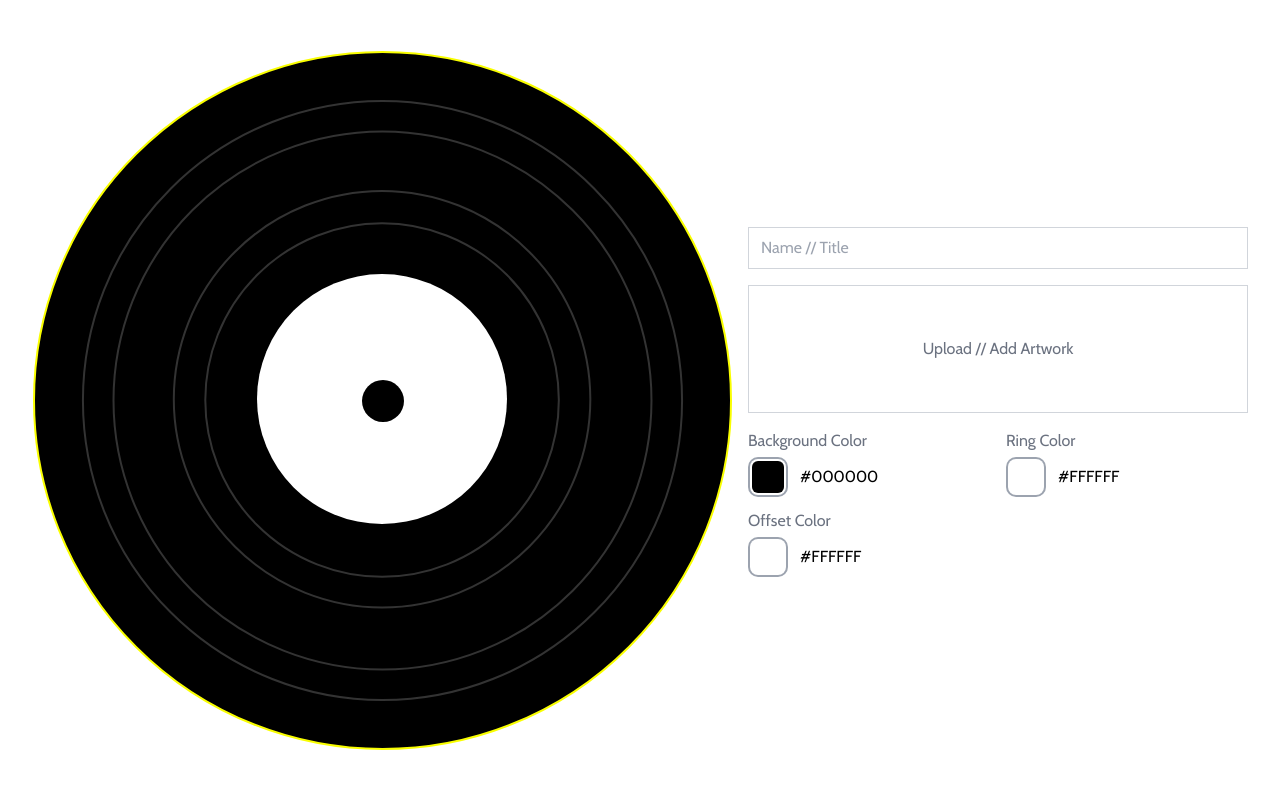
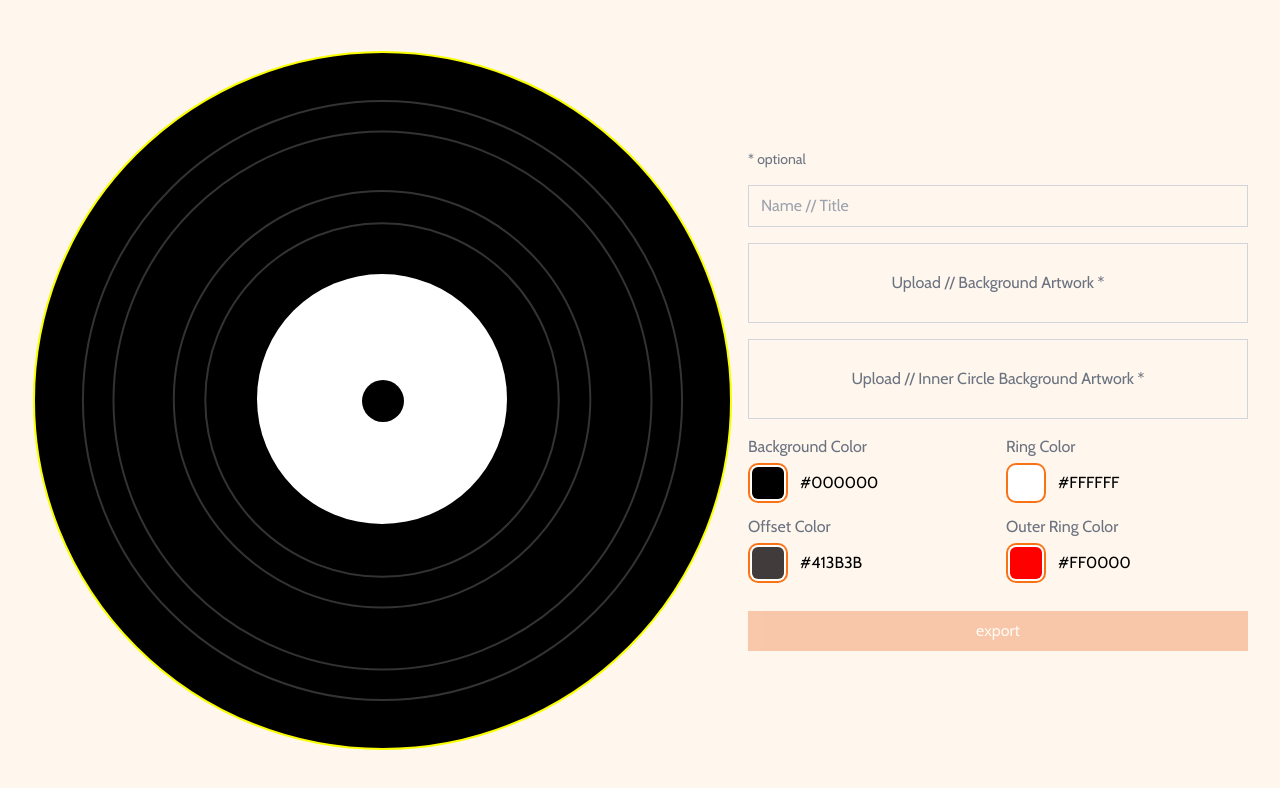
Before and after one commit to tasvln/ainyl, a Next.js app: page / in a window 1280 px wide. Shown: the top 788 px of the page. Built offline with nearby package versions, Linux system fonts and the light colour scheme.

Commit message:
added event propergation

```diff
--- a/src/app/globals.css
+++ b/src/app/globals.css
@@ -15,6 +15,10 @@ input, textarea, button, select {
   outline: none;
 }
 
+input {
+  background: inherit;
+}
+
 a {
   color: #0070f3;
   text-decoration: none;
--- a/src/app/layout.tsx
+++ b/src/app/layout.tsx
@@ -16,7 +16,7 @@ export default function RootLayout({
 }>) {
   return (
     <html lang="en">
-      <body className={cabin.className}>
+      <body className={`bg-orange-50 ${cabin.className}`}>
         {children}
       </body>
     </html>
--- a/src/app/page.tsx
+++ b/src/app/page.tsx
@@ -1,31 +1,46 @@
 "use client";
 
 import ColorPicker from "@/components/ColorPicker";
+import Export from "@/components/Export";
 import Vinyl from "@/components/svg/vinyl";
 import Image from "next/image";
-import { useState } from "react";
+import { useState, useCallback } from "react";
+import { motion, AnimatePresence } from "framer-motion"
 
 export default function Home() {
+  const [title, setTitle] = useState("");
   const [bgColor, setBgColor] = useState("#000000");
   const [ringColor, setRingColor] = useState("#FFFFFF");
-  const [offsetColor, setOffsetColor] = useState("#FFFFFF");
+  const [offsetColor, setOffsetColor] = useState("#413b3b");
+  const [outerRingColor, setOuterRingColor] = useState("#ff0000");
 
   return (
     <main className="h-dvh flex flex-col overflow-hidden relative">
       <section className="grid w-full h-full gap-4 p-8 grid-cols-editorlayout">
         {/* Vinyl */}
         <div className="flex items-center justify-center">
-          <Vinyl />
+          <Vinyl
+            backgroundColor={bgColor}
+            innerRingColor={ringColor}
+            ringOffset={offsetColor}
+            outerRingColor={outerRingColor}
+          />
         </div>
         {/* Info */}
         <div className="flex flex-col gap-4 justify-center">
+          <p className="text-sm text-gray-500">* optional</p>
           <input
             type="text"
             placeholder="Name // Title"
             className="w-full p-2 px-3 border border-gray-300"
+            value={title}
+            onChange={(e) => setTitle(e.target.value)}
           />
-          <div className="w-full p-2 px-3 border border-gray-300 h-32 flex justify-center items-center">
-            <p className="text-gray-500">Upload // Add Artwork</p>
+          <div className="w-full p-2 px-3 border border-gray-300 h-20 flex justify-center items-center">
+            <p className="text-gray-500">Upload // Background Artwork *</p>
+          </div>
+          <div className="w-full p-2 px-3 border border-gray-300 h-20 flex justify-center items-center">
+            <p className="text-gray-500">Upload // Inner Circle Background Artwork *</p>
           </div>
           <div className="grid grid-cols-2 gap-4">
             <div>
@@ -49,7 +64,15 @@ export default function Home() {
                 onChange={setOffsetColor}
               />
             </div>
+            <div>
+              <p className="text-gray-500">Outer Ring Color</p>
+              <ColorPicker
+                value={outerRingColor}
+                onChange={setOuterRingColor}
+              />
+            </div>
           </div>
+          <Export title={title} />
         </div>
       </section>
     </main>
--- a/src/components/ColorPicker.tsx
+++ b/src/components/ColorPicker.tsx
@@ -39,7 +39,7 @@ const ColorPicker = ({ value, onChange }: ColorPickerProps) => {
     <div>
       <div className="ml-1 mt-2 flex items-center gap-4">
         <div
-          className="w-8 h-8 rounded-md ring-2 ring-gray-400 ring-offset-2 cursor-pointer"
+          className="w-8 h-8 rounded-md ring-2 ring-orange-500 ring-offset-2 cursor-pointer"
           style={{ backgroundColor: value }}
           onClick={toggleColorPicker}
         />
@@ -57,6 +57,7 @@ const ColorPicker = ({ value, onChange }: ColorPickerProps) => {
             initial={{ opacity: 0 }}
             animate={{ opacity: 1 }}
             exit={{ opacity: 0 }}
+            ref={pickerRef}
           >
             <HexColorPicker color={value} onChange={onChange} />
           </motion.div>
--- /dev/null
+++ b/src/components/Export.tsx
@@ -0,0 +1,79 @@
+
+import { useState, useCallback, useRef, useEffect } from "react";
+import { motion, AnimatePresence } from "framer-motion"
+
+type ExportProps = {
+  title: string;
+};
+
+const Export = ({ title }: ExportProps) => {
+  const [openExport, setOpenExport] = useState(false);
+  const modalRef = useRef<HTMLDivElement>(null);
+
+  const toggleExport = useCallback(() => {
+    setOpenExport((prev) => !prev);
+  }, []);
+
+  useEffect(() => {
+    const handleClickOutside = (event: MouseEvent) => {
+      if (modalRef.current && !modalRef.current.contains(event.target as Node)) {
+        setOpenExport(false);
+      }
+    };
+
+    document.addEventListener("mousedown", handleClickOutside);
+    return () => {
+      document.removeEventListener("mousedown", handleClickOutside);
+    };
+  }, []);
+
+  return (
+    <div>
+      <button
+        className="w-full p-2 px-3 bg-orange-600 text-white mt-4 lowercase disabled:opacity-30"
+        onClick={toggleExport}
+        disabled={title === ""}
+      >
+        export
+      </button>
+
+      <AnimatePresence>
+        {openExport && (
+          <motion.div
+            initial={{ opacity: 0 }}
+            animate={{ opacity: 1 }}
+            exit={{ opacity: 0 }}
+            className="absolute z-10 w-full h-full bg-orange-200 bg-opacity-50 top-0 left-0 flex items-center justify-center cursor-pointer"
+          >
+            <div className="w-1/3 bg-white p-4 cursor-default" ref={modalRef}>
+              {/* Export as Image Section */}
+              <div className="flex items-center gap-4">
+                <button className="w-full bg-orange-500 text-center lowercase text-white py-2">
+                  download as png
+                </button>
+                <button className="w-full bg-orange-500 text-center lowercase text-white py-2">
+                  download as jpeg
+                </button>
+              </div>
+              {/* Export animated version */}
+              <div className="flex flex-col gap-1 mt-6">
+                <p className="text-gray-500 text-left">* vinyl would be rotating with music uploaded</p>
+                <div className="w-full p-2 px-3 border border-gray-300 py-2 mb-1 flex justify-center items-center">
+                  <p className="text-gray-500 lowercase">Upload Song *</p>
+                </div>
+                <button
+                  className="w-full bg-orange-500 text-center lowercase text-white py-2 disabled:opacity-40"
+                  disabled
+                >
+                  download as mp4
+                </button>
+              </div>
+            </div>
+          </motion.div>
+        )}
+      </AnimatePresence>
+    </div>
+  )
+};
+
+export default Export;
--- a/src/components/svg/vinyl.tsx
+++ b/src/components/svg/vinyl.tsx
@@ -1,10 +1,21 @@
 type VinylProps = {
-  backgroundColor?: string;
-  ringColor?: string;
+  backgroundColor: string;
+  innerRingColor: string;
   ringOffset?: string;
+  outerRingColor?: string;
+  bgImage?: string;
+  innerBgImage?: string;
 };
 
-const Vinyl = () => {
+const Vinyl = (props: VinylProps) => {
+  const {
+    backgroundColor,
+    innerRingColor,
+    ringOffset,
+    bgImage,
+    innerBgImage
+  } = props;
+
   return (
     <svg xmlns="http://www.w3.org/2000/svg" width="699" height="699" viewBox="0 0 699 699" fill="none">
       <rect x="1" y="1" width="697" height="697" rx="348.5" fill="black" stroke="#F9FE00" stroke-width="2"/>
@@ -14,6 +25,10 @@ const Vinyl = () => {
       <rect x="172.294" y="172.294" width="353.538" height="353.538" rx="176.769" stroke="white" stroke-opacity="0.2" stroke-width="2"/>
       <rect x="224" y="223" width="250" height="250" rx="125" fill="white"/>
       <rect x="329" y="329" width="42" height="42" rx="21" fill="black"/>
+      <def>
+        {/* bgImage */}
+        {/* innerBgImage */}
+      </def>
     </svg>
   )
 };
```
